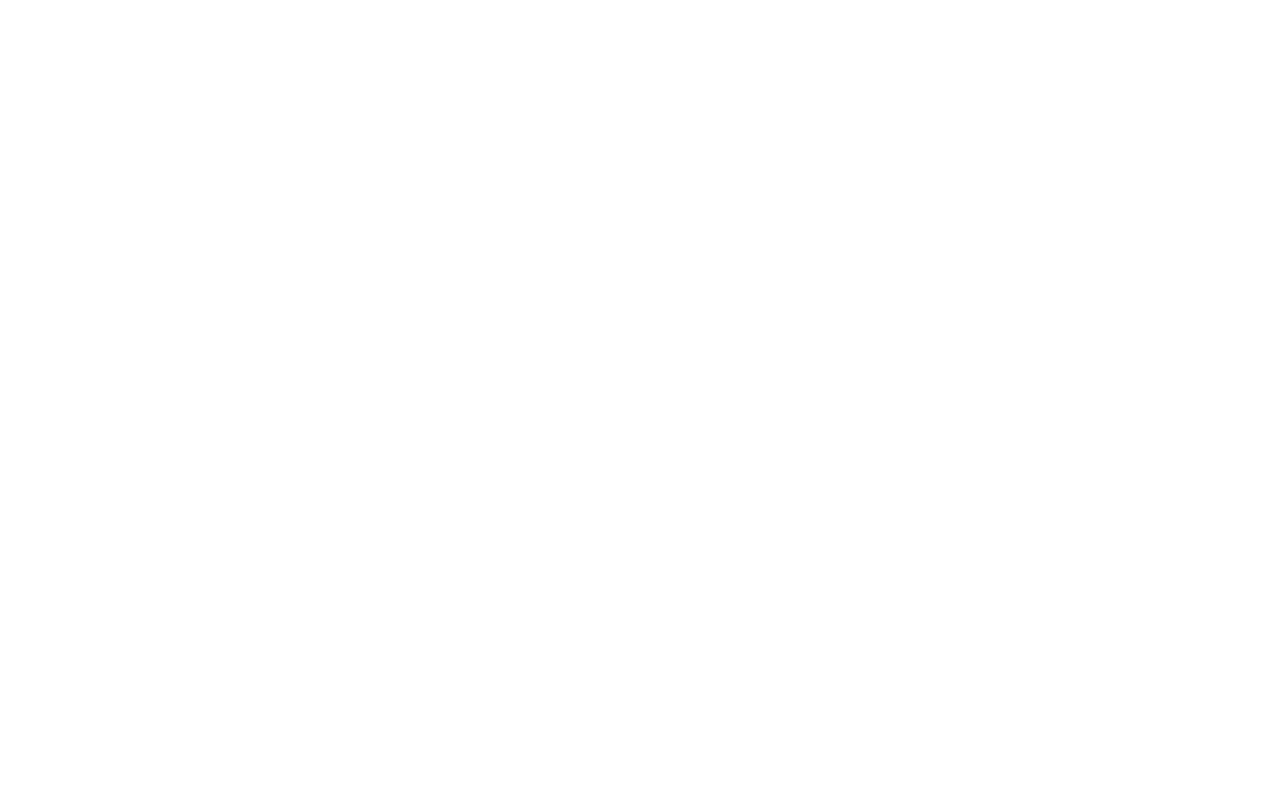
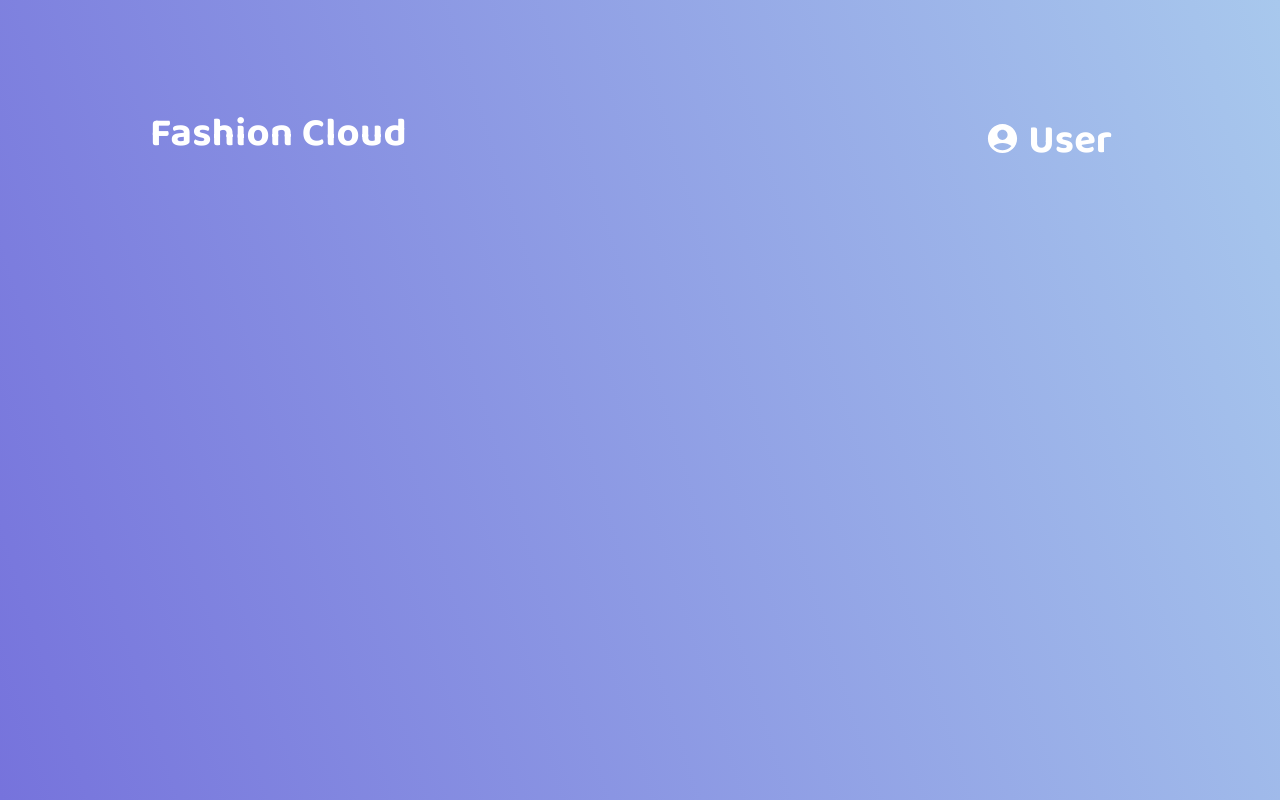
Before and after one commit to Fashion-Cloud/frontend, a React (Create React App) app: page / in a window 1280 px wide. Before the commit this address had no page. Built offline with nearby package versions, Linux system fonts and the light colour scheme.

Commit message:
feat: header 추가
web logo & user icon

```diff
--- a/src/App.tsx
+++ b/src/App.tsx
@@ -1,10 +1,12 @@
 import { BrowserRouter as Router, Routes, Route} from "react-router-dom";
+import FirstPage from "./pages/FirstPage";
 
 export default function App() {
   return (
     <div>
       <Router>
         <Routes>
+          <Route path="/" element={<FirstPage/>}/>
         </Routes>
       </Router>
     </div>
--- /dev/null
+++ b/src/components/Header/UserIcon.tsx
@@ -0,0 +1,30 @@
+import {
+    Link,
+    Box,
+} from '@mui/material';
+import AccountCircleIcon from '@mui/icons-material/AccountCircle';
+import '../../fonts/font.css';
+
+export default function UserIcon(){
+    return(
+        <Box sx={{ mb: '-100px', mr: '120px' }}>
+            <Link
+                fontFamily= 'BalooBhaijaan'
+                sx={{
+                    color: "#FFFFFF",
+                    "&:hover": {
+                    color: "#7673DC"
+                    },
+                    fontWeight: "bold", fontSize: "40px"
+                }}
+                align="right"
+                variant="h5"
+                href="/"
+                underline="none"
+            >
+                    <AccountCircleIcon fontSize='large' sx={{mb: -0.5,mr: 1}}/>
+                    User
+            </Link>
+        </Box>
+    )
+}
--- /dev/null
+++ b/src/components/Header/WebLogo.tsx
@@ -0,0 +1,33 @@
+import {
+    Typography,
+    Link
+} from '@mui/material';
+import '../../fonts/font.css';
+
+export default function WebLogo(){
+    return(
+        <Link href="/">
+            <Typography
+                fontFamily='BalooBhaijaan'
+                fontStyle='normal'
+                fontWeight='bold'
+                fontSize='40px'
+                lineHeight='72px'
+                style={{
+                    position: 'absolute',
+                    width: '307px',
+                    left: '150px',
+                    top: '100px',
+                }}
+                sx={{
+                    color: "#FFFFFF",
+                    "&:hover": {
+                    color: "#7673DC"
+                    },
+                }}
+            >
+                Fashion Cloud
+            </Typography>
+        </Link>
+    )
+}
--- /dev/null
+++ b/src/components/common/Header.tsx
@@ -0,0 +1,41 @@
+import {
+    Container,
+    CssBaseline,
+    Box,
+} from '@mui/material';
+import { createTheme, ThemeProvider } from "@mui/material/styles";
+import UserIcon from '../Header/UserIcon';
+import WebLogo from '../Header/WebLogo';
+
+const theme = createTheme({
+    palette: {
+      primary: {
+        main: "# v",
+      },
+    },
+});
+
+export default function Header(){
+    return(
+        <ThemeProvider theme={theme}>
+            <CssBaseline />
+            <Container
+                style={{
+                    width: "100%",
+                    maxWidth: "1920px",
+                }}
+            >
+                <Box
+                    display="flex"
+                    justifyContent="space-between"
+                    alignItems="flex-end"
+                    marginLeft="auto"
+                    sx={{ height: "70px" }}
+                >
+                    <WebLogo/>
+                    <UserIcon/>
+                </Box>
+            </Container>
+        </ThemeProvider>
+    )
+}
--- /dev/null
+++ b/src/pages/FirstPage.tsx
@@ -0,0 +1,34 @@
+import {
+    CssBaseline,
+    Container,
+} from '@mui/material';
+import { createTheme, ThemeProvider } from "@mui/material/styles";
+import Header from '../components/common/Header';
+
+import '../fonts/font.css';
+
+const theme = createTheme({
+    palette: {
+      primary: {
+        main: "# v",
+      },
+    },
+});
+
+export default function FirstPage(){
+    return(
+        <ThemeProvider theme={theme}>
+            <CssBaseline />
+            <Container
+                style={{
+                    width: '100wh',
+                    maxWidth: "1920px",
+                    height: '100vh',
+                    background: 'linear-gradient(252.44deg, #A8C8ED 0%, #7673DC 100%)'
+                }}
+            >
+                <Header/>
+            </Container>
+        </ThemeProvider>
+    )
+}
```
